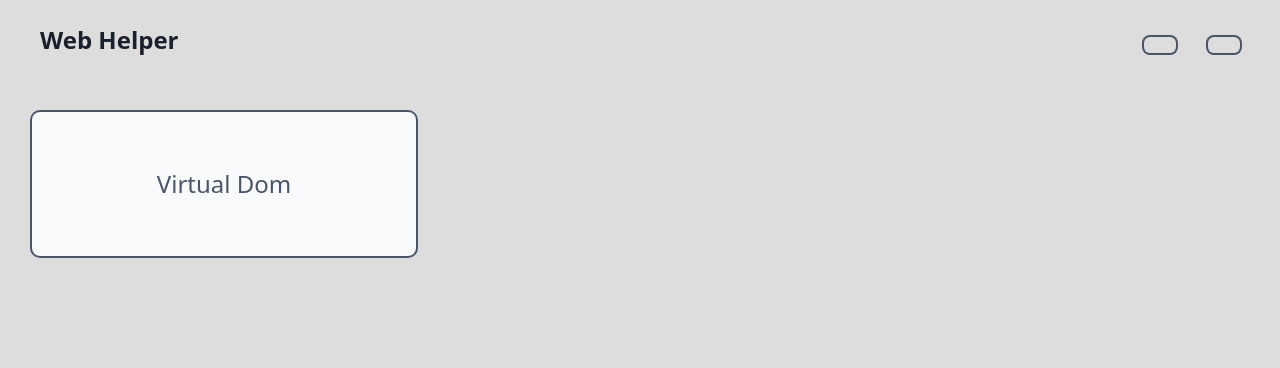
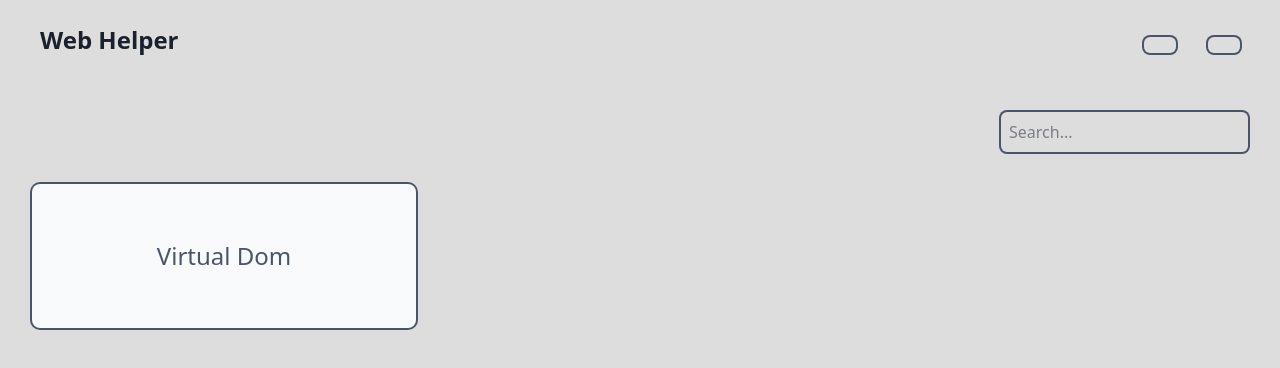
Before and after one commit to dansmht/Web-Helper, a React (Vite) app: page /react in a window 1280 px wide. Shown: the top 368 px of the page. Built offline with nearby package versions, Linux system fonts and the light colour scheme.

Commit message:
Refactor card structure and add search with debounce filter

```diff
--- a/src/constants/sectionCards.ts
+++ b/src/constants/sectionCards.ts
@@ -10,30 +10,29 @@ import type { SectionCardsData } from '../types/sectionCards.ts';
  */
 export const homePageData: SectionCardsData = {
   documentTitle: 'Web Helper',
-  cardLinks: [
+  cards: [
     { title: 'React', to: '/react' },
     { title: 'Web', to: '/web' },
     { title: 'Architecture', to: '/architecture' },
+    { title: 'JavaScript' },
+    { title: 'TypeScript' },
   ],
-  cardSoonLinks: [{ title: 'JavaScript' }, { title: 'TypeScript' }],
 };
 
-export const reactSectionPageData = {
+export const reactSectionPageData: SectionCardsData = {
   documentTitle: 'React - Web Helper',
-  cardLinks: [{ title: 'Virtual Dom', to: '/react/virtual-dom' }],
-  cardSoonLinks: [],
+  cards: [{ title: 'Virtual Dom', to: '/react/virtual-dom' }],
 };
 
-export const webSectionPageData = {
+export const webSectionPageData: SectionCardsData = {
   documentTitle: 'Web - Web Helper',
-  cardLinks: [
+  cards: [
     { title: 'Web page loading process', to: '/web/web-page-loading-process' },
+    { title: 'CORS' },
   ],
-  cardSoonLinks: [{ title: 'CORS' }],
 };
 
-export const architectureSectionPageData = {
+export const architectureSectionPageData: SectionCardsData = {
   documentTitle: 'Architecture - Web Helper',
-  cardLinks: [{ title: 'FSD', to: '/architecture/fsd' }],
-  cardSoonLinks: [],
+  cards: [{ title: 'FSD', to: '/architecture/fsd' }],
 };
--- a/src/pages/SectionCardsPage/SectionCardsPage.tsx
+++ b/src/pages/SectionCardsPage/SectionCardsPage.tsx
@@ -3,27 +3,53 @@ import { SectionCardLink } from '../../components/SectionCardLink/SectionCardLin
 import { SectionCardLinkSoon } from '../../components/SectionCardLink/SectionCardLinkSoon.tsx';
 
 import { useTitle } from '../../hooks/useTitle.ts';
+import { useDebouncedQueryFilter } from '../../hooks/useDebouncedQueryFilter.ts';
+import { filterByTitle } from './_utils.ts';
 
+import type { ChangeEvent } from 'react';
 import type { SectionCardsData } from '../../types/sectionCards.ts';
 
 type SectionCardsPageProps = SectionCardsData;
 
 export const SectionCardsPage = ({
   documentTitle,
-  cardLinks,
-  cardSoonLinks,
+  cards,
 }: SectionCardsPageProps) => {
   useTitle(documentTitle);
 
+  const {
+    filteredItems: filteredCards,
+    filter,
+    setFilter,
+  } = useDebouncedQueryFilter({
+    initialItems: cards,
+    filterPredicate: filterByTitle,
+    searchParamKey: 'topic',
+  });
+
+  const onFilterChange = (e: ChangeEvent<HTMLInputElement>) => {
+    setFilter(e.target.value);
+  };
+
   return (
-    <SectionCardListContainer>
-      {cardLinks.map(({ title, to }) => (
-        <SectionCardLink key={title} title={title} to={to} />
-      ))}
+    <>
+      <input
+        type="text"
+        placeholder="Search..."
+        value={filter}
+        onChange={onFilterChange}
+        className="border-ring mb-8 ml-auto block rounded-md p-2"
+      />
 
-      {cardSoonLinks.map(({ title }) => (
-        <SectionCardLinkSoon key={title} title={title} />
-      ))}
-    </SectionCardListContainer>
+      <SectionCardListContainer>
+        {filteredCards.map(({ title, to }) =>
+          to ? (
+            <SectionCardLink key={title} title={title} to={to} />
+          ) : (
+            <SectionCardLinkSoon key={title} title={title} />
+          )
+        )}
+      </SectionCardListContainer>
+    </>
   );
 };
--- /dev/null
+++ b/src/pages/SectionCardsPage/_utils.ts
@@ -0,0 +1,6 @@
+export const filterByTitle = <T extends { title: string }>(
+  item: T,
+  query: string
+): boolean => {
+  return item.title.toLowerCase().includes(query.trim().toLowerCase());
+};
--- a/src/types/sectionCards.ts
+++ b/src/types/sectionCards.ts
@@ -1,10 +1,7 @@
 export type SectionCardsData = {
   documentTitle: string;
-  cardLinks: {
+  cards: {
     title: string;
-    to: string;
-  }[];
-  cardSoonLinks: {
-    title: string;
+    to?: string;
   }[];
 };
```
